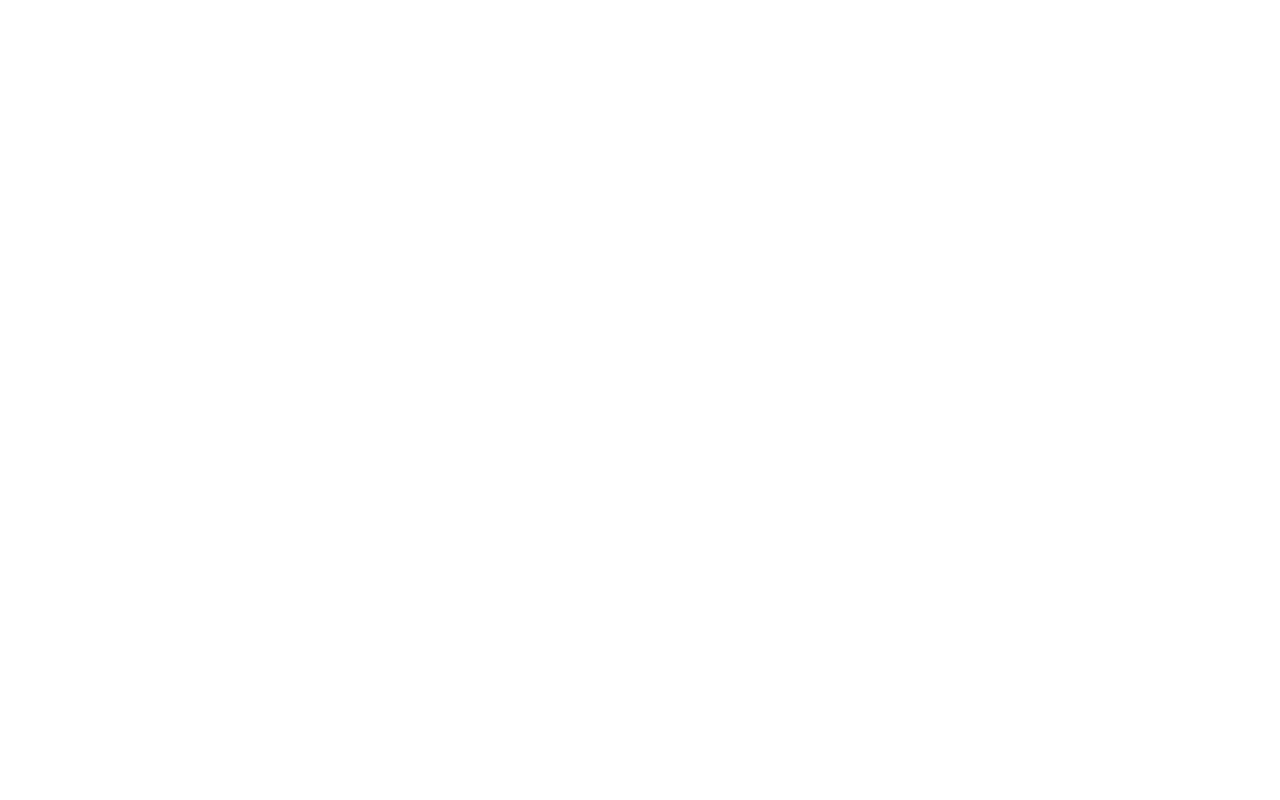
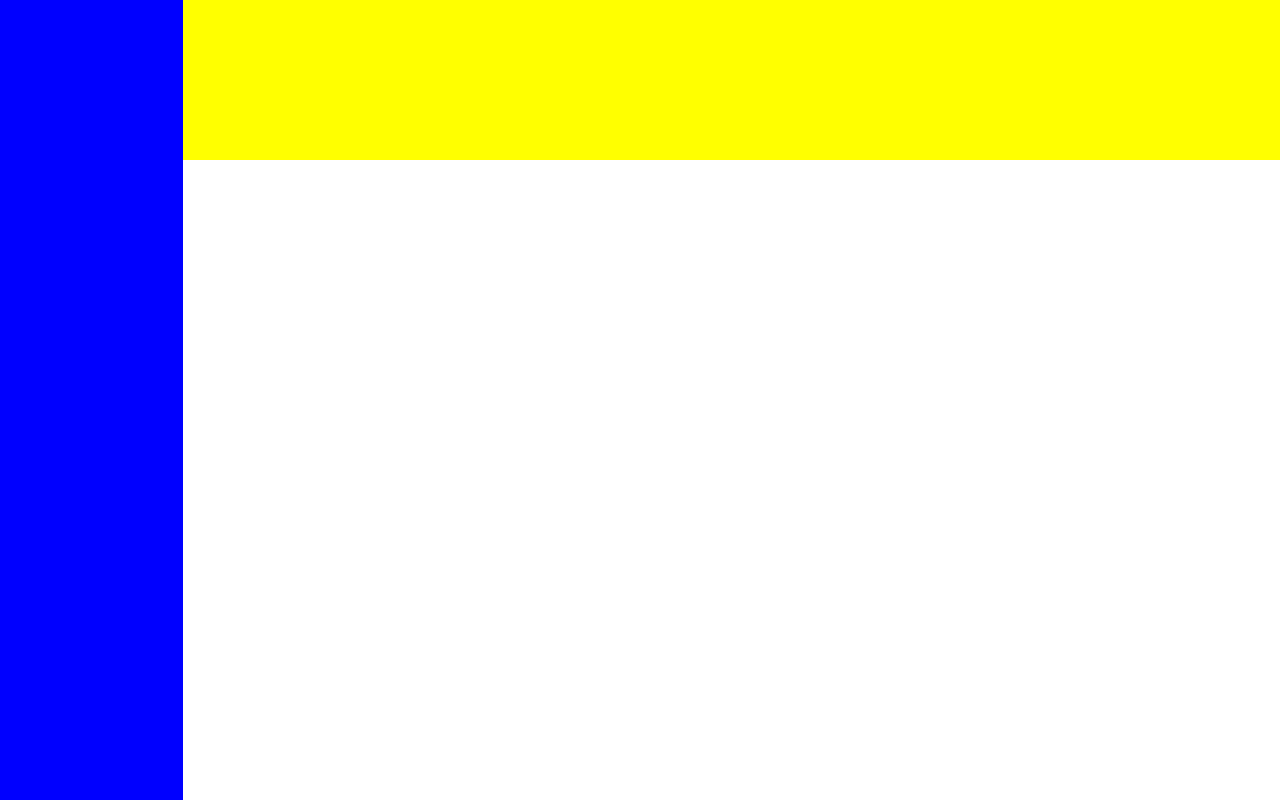
Before and after one commit to Sane1804/dashbord, a plain HTML site: page index.html in a window 1280 px wide. Drawn offline with Linux system fonts and the light colour scheme.

Commit message:
Created main grid struture

```diff
--- a/index.html
+++ b/index.html
@@ -7,6 +7,8 @@
     <link rel="stylesheet" href="style.css">
 </head>
 <body>
-
+    <div id="top"></div>
+    <nav id="nav"></nav>
+    <main id="main"></main>
 </body>
 </html>
--- a/style.css
+++ b/style.css
@@ -0,0 +1,42 @@
+html {
+    margin: 0;
+    padding: 0;
+    box-sizing: border-box;
+    height: 100%;
+}
+
+*,
+::after,
+::before {
+    box-sizing: inherit;
+}
+
+body {
+    margin: 0;
+    padding: 0;
+    height: 100vh;
+    background-color: gray;
+    display: grid;
+    grid-template-columns: 0.5fr repeat(3, 1fr);
+    grid-template-rows: repeat(5, 1fr);
+    grid-template-areas: "nav top top top"
+                         "nav main main main"
+                         "nav main main main"
+                         "nav main main main"
+                         "nav main main main";
+}
+
+#top {
+    background-color: yellow;
+    grid-area: top;
+}
+
+#nav {
+    background-color: blue;
+    grid-area: nav;
+}
+
+#main {
+    background-color: white;
+    grid-area: main;
+}
```
